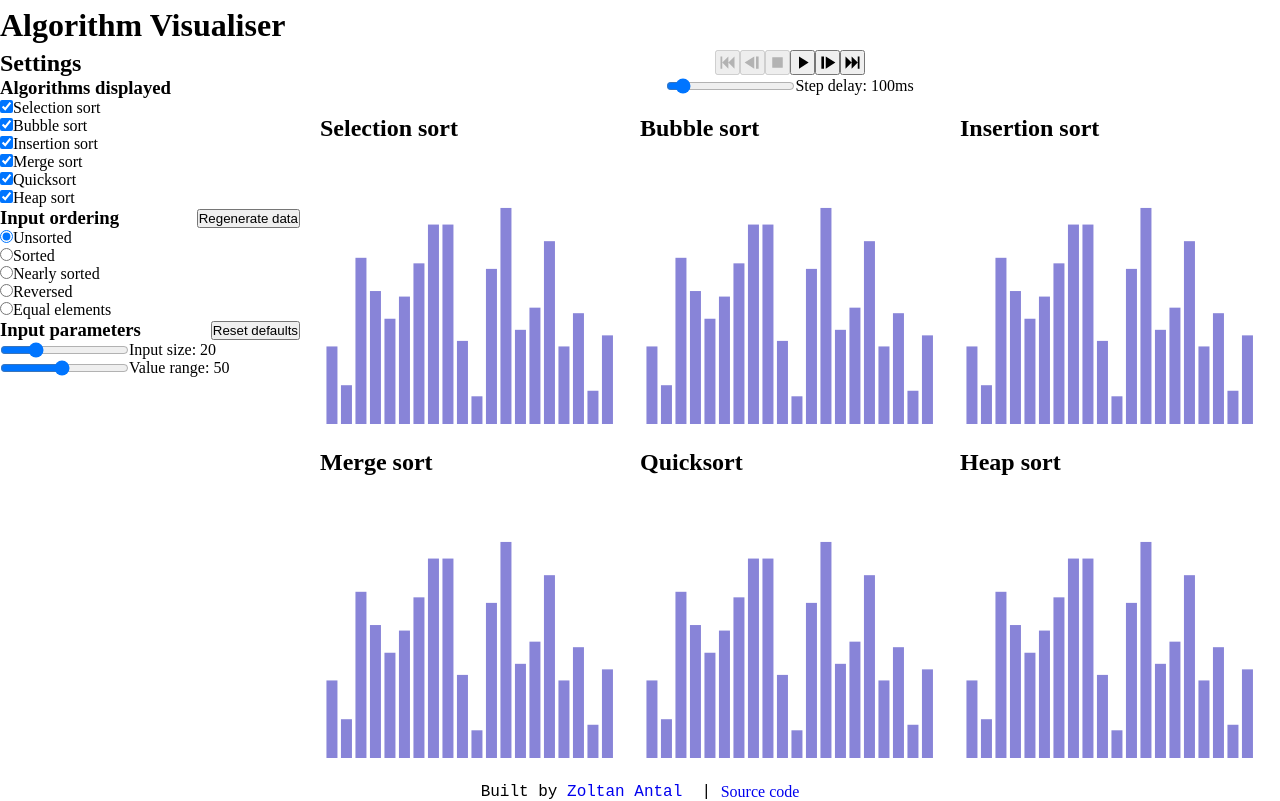
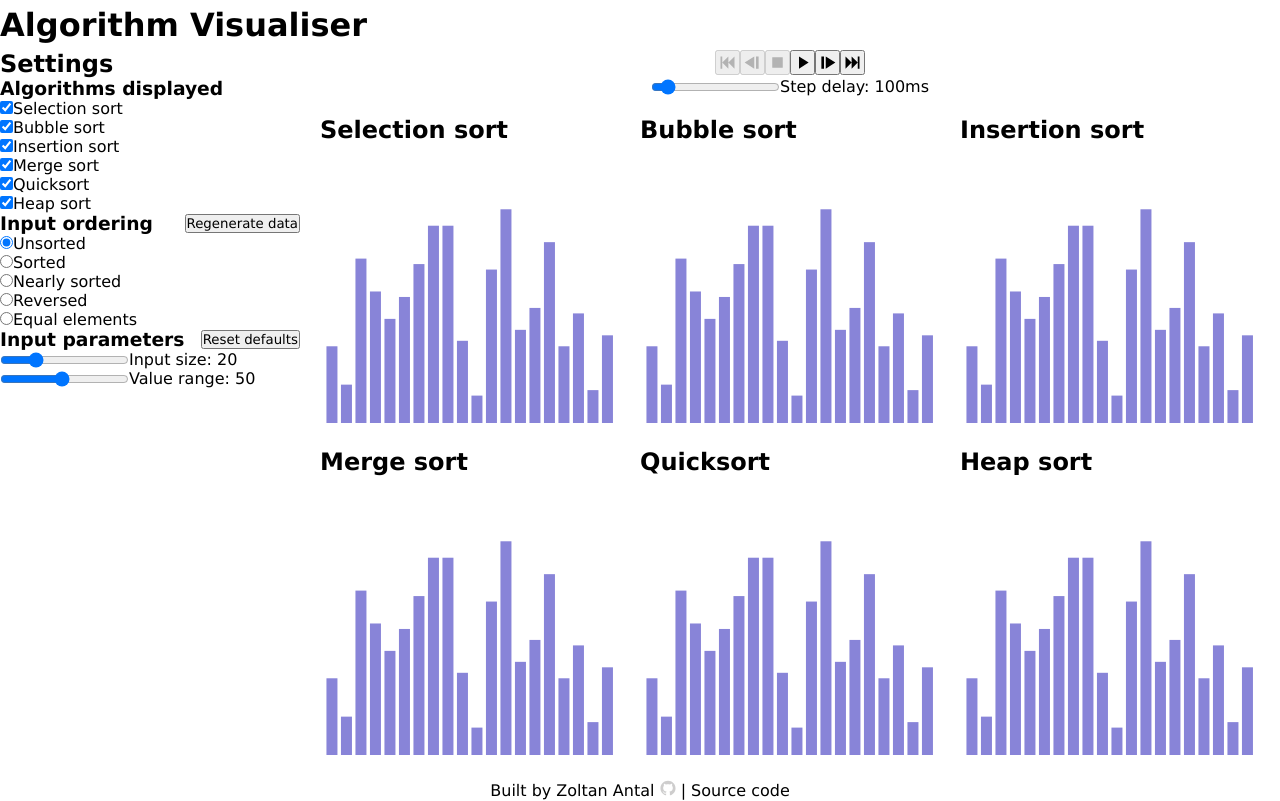
Before and after one commit to zoltan-antal/algorithm-visualiser, a React (Vite) app: page / in a window 1280 px wide. Built offline with nearby package versions, Linux system fonts and the light colour scheme.

Commit message:
Set initial font style

```diff
--- a/src/styles/App.css
+++ b/src/styles/App.css
@@ -3,6 +3,17 @@
   margin: 0;
   padding: 0;
   text-decoration: none;
+  font-family: 'Lucida Sans',
+    'Lucida Sans Regular',
+    'Lucida Grande',
+    'Lucida Sans Unicode',
+    Geneva,
+    Verdana,
+    sans-serif;
+
+  a {
+    color: black;
+  }
 }
 
 html {
@@ -131,6 +142,11 @@ footer {
   flex-direction: row;
   justify-content: center;
   align-items: center;
+
+  & img {
+    height: 1rem;
+    filter: invert(80%) sepia(38%) saturate(1%) hue-rotate(6deg) brightness(103%) contrast(92%);
+  }
 }
 
 .slider {
```
